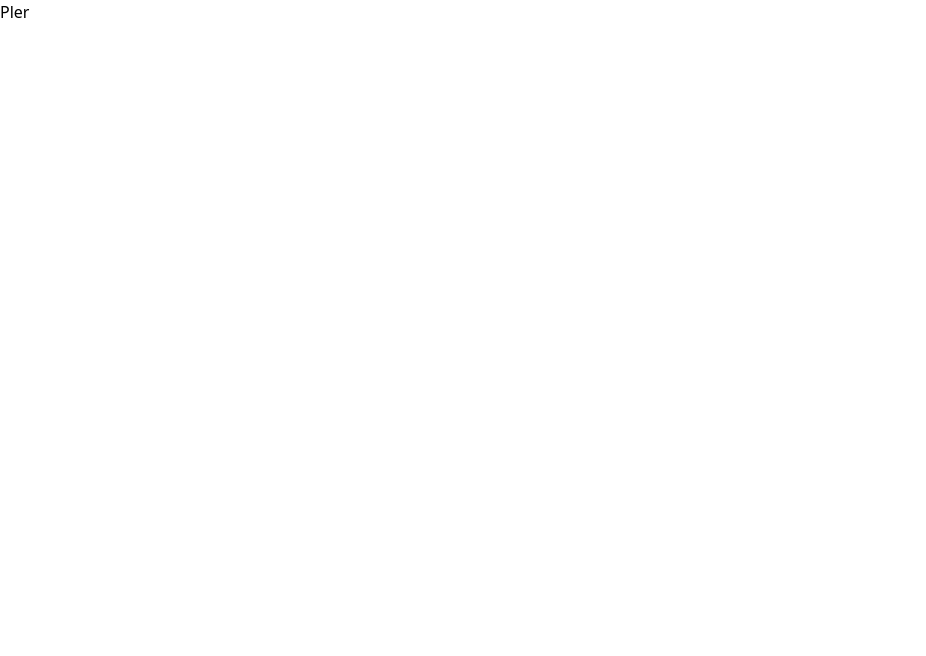
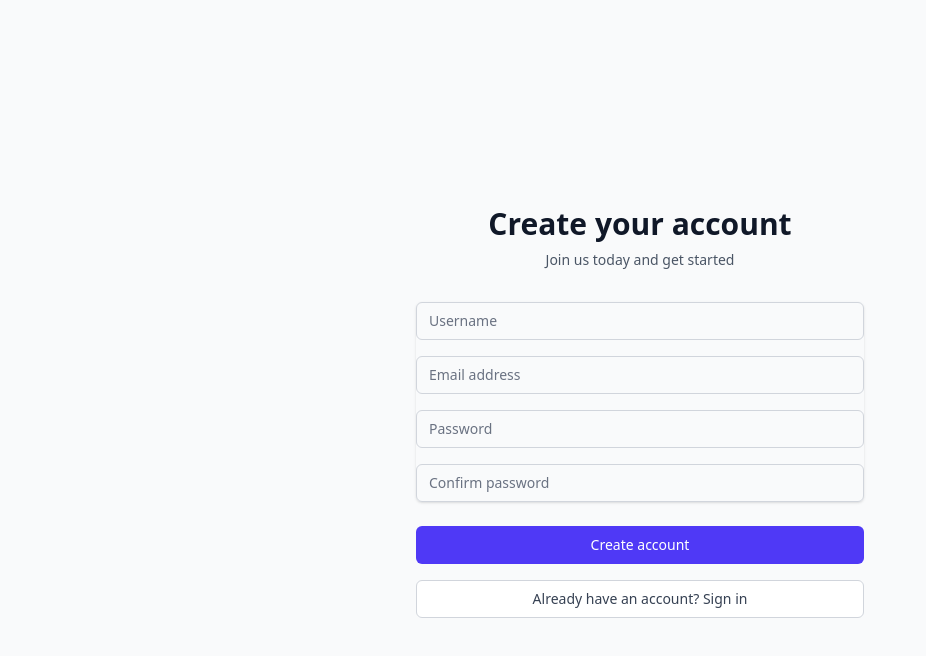
Before and after one commit to HappyRehund/healthcare-java, a React app in the folder src/main/frontend/: page /register in a window 1280 px wide. Shown: the top 656 px of the page, without its empty margins (0-926 px from the left). Built offline with nearby package versions, Linux system fonts and the light colour scheme; the HTML template or start-up script is replaced by a standard one.

Commit message:
add registration page component and implement user registration logic

```diff
--- a/src/main/frontend/src/App.tsx
+++ b/src/main/frontend/src/App.tsx
@@ -1,12 +1,39 @@
+import { BrowserRouter as Router, Route, Routes, Navigate } from "react-router-dom";
+import LoginPage from "./components/login-page";
+import LandingPage from "./components/landing-page";
+import RegisterPage from "./components/register-page";
 
+interface ProtectedRouteProps {
+  children: React.ReactNode
+}
+
+const ProtectedRoute = ({children}: ProtectedRouteProps) => {
+  const token = localStorage.getItem('token');
+
+  if(!token){
+    return <Navigate to="/login" replace />
+  }
+
+  return children;
+}
 
 function App() {
   return (
-    <>
-    <div>
-      Pler
-    </div>
-    </>
+    <Router>
+      <Routes>
+        <Route path="/login" element={<LoginPage/>} />
+        <Route path="/register" element={<RegisterPage />} />
+        <Route
+          path="/home"
+          element={
+            <ProtectedRoute>
+              <LandingPage />
+            </ProtectedRoute>
+          }
+        />
+        <Route path="/" element={<Navigate to="/home" replace />} />
+      </Routes>
+    </Router>
   )
 }
 
--- /dev/null
+++ b/src/main/frontend/src/components/register-page.tsx
@@ -0,0 +1,198 @@
+import { useState } from "react";
+import { useNavigate } from "react-router-dom";
+import type { ErrorResponse, RegisterResponse } from "../types/api.types";
+
+interface RegisterFormData {
+  username: string;
+  email: string;
+  password: string;
+  confirmPassword: string;
+}
+
+const RegisterPage = () => {
+  const navigate = useNavigate();
+  const [formData, setFormData] = useState<RegisterFormData>({
+    username: '',
+    email: '',
+    password: '',
+    confirmPassword: ''
+  });
+
+  const [error, setError] = useState<string | null>(null);
+  const [loading, setLoading] = useState(false);
+
+  const handleSubmit = async (e: React.FormEvent<HTMLFormElement>) => {
+
+    e.preventDefault();
+    setError("");
+    setLoading(true);
+
+    if(formData.password !== formData.confirmPassword){
+      setError("Passwords don't match");
+      setLoading(false);
+      return;
+    }
+
+    try {
+      const response = await fetch('http://localhost:8080/api/v1/auth/register', {
+        method: 'POST',
+        headers: {
+          'Content-Type': 'application/json',
+          'accept': '*/*'
+        },
+        body: JSON.stringify({
+          username: formData.username,
+          email: formData.email,
+          password: formData.password
+        }),
+        credentials: 'include'
+      });
+
+      if(!response.ok){
+        const errorData: ErrorResponse = await response.json();
+        throw new Error(errorData.message)
+      }
+
+      await response.json();
+
+      navigate('/login', {
+        state: {
+          message: 'Registration successful! Please login with your credentials',
+          type: 'success'
+        }
+      })
+    } catch (error) {
+      if (error instanceof Error){
+        setError(error.message)
+      } else {
+        setError("An error happened when registering")
+      }
+    } finally {
+      setLoading(false);
+    }
+
+  }
+
+  return (
+    <div className="min-h-screen flex items-center justify-center bg-gray-50 py-12 px-4 sm:px-6 lg:px-8">
+      <div className="max-w-md w-full space-y-8">
+        <div>
+          <h2 className="mt-6 text-center text-3xl font-extrabold text-gray-900">
+            Create your account
+          </h2>
+          <p className="mt-2 text-center text-sm text-gray-600">
+            Join us today and get started
+          </p>
+        </div>
+
+        <form className="mt-8 space-y-6" onSubmit={handleSubmit}>
+          <div className="rounded-md shadow-sm space-y-4">
+            <div>
+              <label htmlFor="username" className="sr-only">
+                Username
+              </label>
+              <input
+                id="username"
+                name="username"
+                type="text"
+                required
+                placeholder="Username"
+                value={formData.username}
+                className="appearance-none rounded-md relative block w-full px-3 py-2 border border-gray-300 placeholder-gray-500 text-gray-900
+                focus:outline-none focus:ring-indigo-500 focus:border-indigo-500 focus:z-10 sm:text-sm"
+                onChange={(e: React.ChangeEvent<HTMLInputElement>) =>
+                  setFormData({...formData, username: e.target.value})
+                }
+              />
+            </div>
+
+            <div>
+              <label htmlFor="email" className="sr-only">
+                Email
+              </label>
+              <input
+                id="email"
+                name="email"
+                type="email"
+                required
+                placeholder="Email address"
+                value={formData.email}
+                className="appearance-none rounded-md relative block w-full px-3 py-2 border border-gray-300 placeholder-gray-500 text-gray-900
+                focus:outline-none focus:ring-indigo-500 focus:border-indigo-500 focus:z-10 sm:text-sm"
+                onChange={(e: React.ChangeEvent<HTMLInputElement>) =>
+                  setFormData({...formData, email: e.target.value})
+                }
+              />
+            </div>
+
+            <div>
+              <label htmlFor="password" className="sr-only">
+                Password
+              </label>
+              <input
+                id="password"
+                name="password"
+                type="password"
+                required
+                placeholder="Password"
+                value={formData.password}
+                className="appearance-none rounded-md relative block w-full px-3 py-2 border border-gray-300 placeholder-gray-500 text-gray-900
+                focus:outline-none focus:ring-indigo-500 focus:border-indigo-500 focus:z-10 sm:text-sm"
+                onChange={(e: React.ChangeEvent<HTMLInputElement>) =>
+                  setFormData({...formData, password: e.target.value})
+                }
+              />
+            </div>
+
+            <div>
+              <label htmlFor="confirmPassword" className="sr-only">
+                Confirm Password
+              </label>
+              <input
+                id="confirmPassword"
+                name="confirmPassword"
+                type="password"
+                required
+                placeholder="Confirm password"
+                value={formData.confirmPassword}
+                className="appearance-none rounded-md relative block w-full px-3 py-2 border border-gray-300 placeholder-gray-500 text-gray-900
+                focus:outline-none focus:ring-indigo-500 focus:border-indigo-500 focus:z-10 sm:text-sm"
+                onChange={(e: React.ChangeEvent<HTMLInputElement>) =>
+                  setFormData({...formData, confirmPassword: e.target.value})
+                }
+              />
+            </div>
+          </div>
+
+          {
+            error && (
+              <div className="text-red-500 text-sm text-center">{error}</div>
+            )
+          }
+
+          <div className="flex flex-col space-y-4">
+            <button
+              type="submit"
+              disabled={loading}
+              className="w-full flex justify-center py-2 px-4 border border-transparent text-sm font-medium rounded-md text-white bg-indigo-600 hover:bg-indigo-700
+              focus:outline-none focus:ring-2 focus:ring-offset-2 focus:ring-indigo-500 disabled:opacity-50"
+            >
+              {loading ? 'Creating account...' : 'Create account'}
+            </button>
+
+            <button
+              type="button"
+              onClick={() => navigate('/login')}
+              className="w-full flex justify-center py-2 px-4 border border-gray-300 text-sm font-medium rounded-md text-gray-700 bg-white hover:bg-gray-50
+              focus:outline-none focus:ring-2 focus:ring-offset-2 focus:ring-indigo-500"
+            >
+              Already have an account? Sign in
+            </button>
+          </div>
+        </form>
+      </div>
+    </div>
+  )
+}
+
+export default RegisterPage;
```
